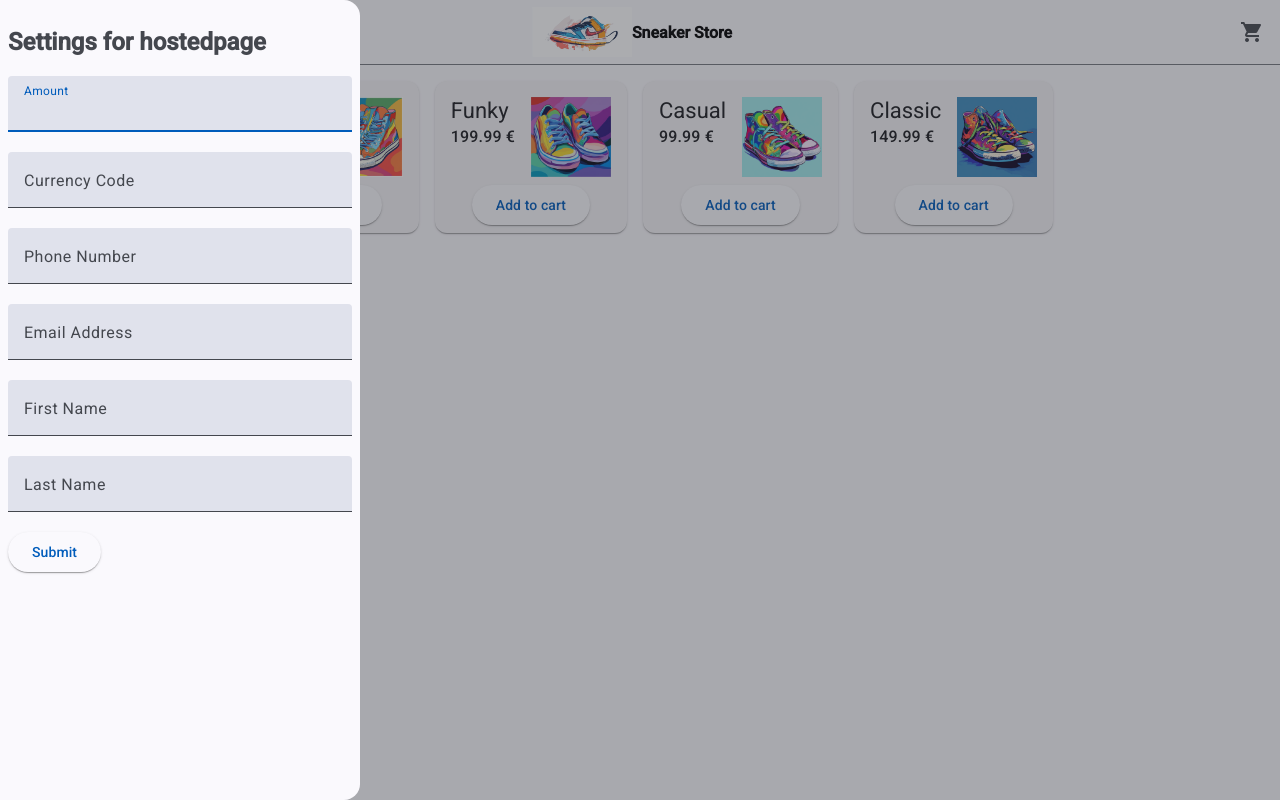
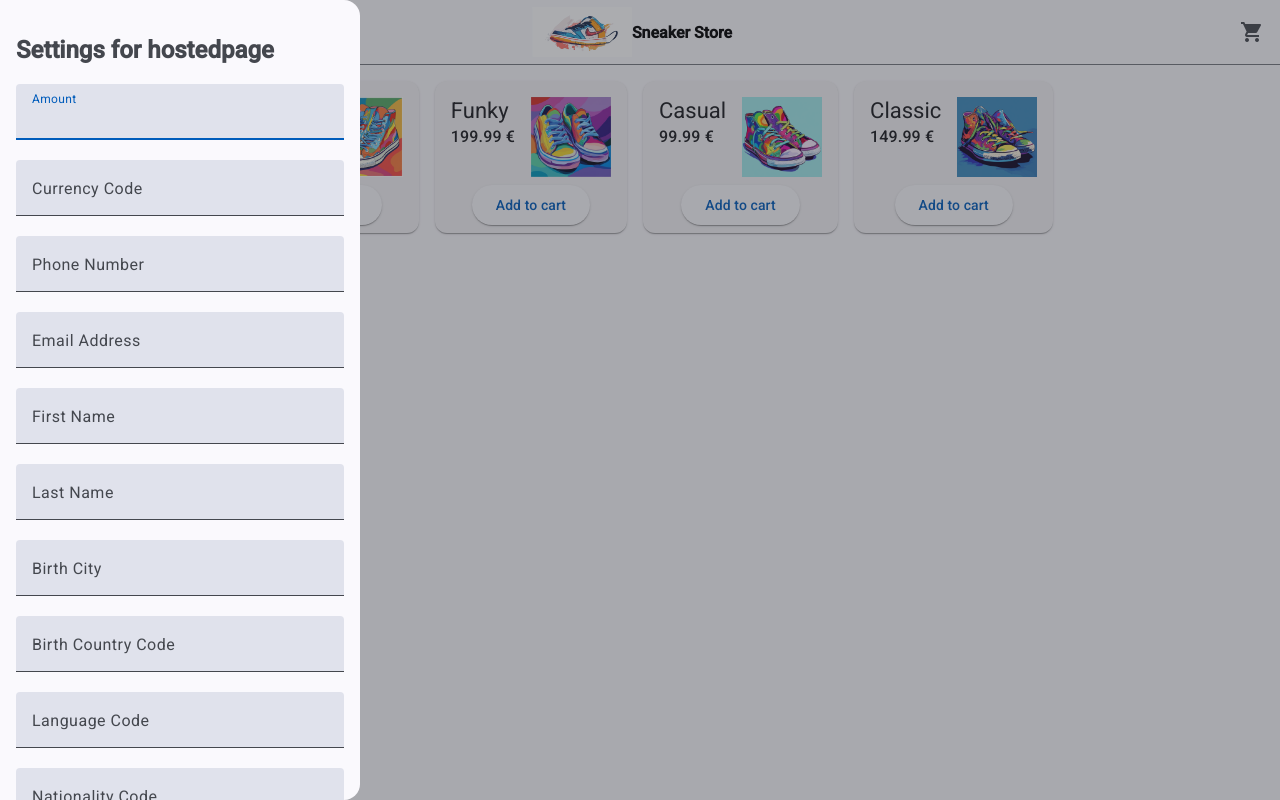
Before and after one commit to MarkusBernhardt/pace-demo-shop, an Angular app: page / in a window 1280 px wide. Both pictures are taken after a click on the button "settings". Built offline with nearby package versions, Linux system fonts and the light colour scheme.

Commit message:
Some additional fields for the hostedPage config

```diff
--- a/src/app/hosted-page/hosted-page-settings/hosted-page-settings.component.html
+++ b/src/app/hosted-page/hosted-page-settings/hosted-page-settings.component.html
@@ -1,35 +1,79 @@
-<div class="p-2">
+<div class="p-4">
   <h2>Settings for hostedpage</h2>
   <form [formGroup]="hostedPageForm" (ngSubmit)="onSubmit()">
     <mat-form-field class="w-100">
       <mat-label>Amount</mat-label>
-            <input matInput formControlName="amount">
+      <input matInput formControlName="amount" />
     </mat-form-field>
     <mat-form-field class="w-100">
       <mat-label>Currency Code</mat-label>
-            <input matInput formControlName="currencyCode">
+      <input matInput formControlName="currencyCode" />
     </mat-form-field>
     <mat-form-field class="w-100">
       <mat-label>Phone Number</mat-label>
-            <input matInput formControlName="phoneNumber">
+      <input matInput formControlName="phoneNumber" />
     </mat-form-field>
     <mat-form-field class="w-100">
       <mat-label>Email Address</mat-label>
-            <input matInput formControlName="emailAddress">
+      <input matInput formControlName="emailAddress" />
     </mat-form-field>
     <mat-form-field class="w-100">
       <mat-label>First Name</mat-label>
-            <input matInput formControlName="firstName">
+      <input matInput formControlName="firstName" />
     </mat-form-field>
     <mat-form-field class="w-100">
       <mat-label>Last Name</mat-label>
-            <input matInput formControlName="lastName">
+      <input matInput formControlName="lastName" />
     </mat-form-field>
     <!--         <mat-form-field class="w-100">
             <mat-label>Birth Date</mat-label>
             <input matInput [matDatepicker]="picker" formControlName="birthDate">
             <mat-datepicker #picker></mat-datepicker>
         </mat-form-field> -->
+    <mat-form-field class="w-100">
+      <mat-label>Birth City</mat-label>
+      <input matInput formControlName="birthCity" />
+    </mat-form-field>
+    <mat-form-field class="w-100">
+      <mat-label>Birth Country Code</mat-label>
+      <input matInput formControlName="birthCountryCode" />
+    </mat-form-field>
+    <mat-form-field class="w-100">
+      <mat-label>Language Code</mat-label>
+      <input matInput formControlName="languageCode" />
+    </mat-form-field>
+    <mat-form-field class="w-100">
+      <mat-label>Nationality Code</mat-label>
+      <input matInput formControlName="nationalityCode" />
+    </mat-form-field>
+    <mat-form-field class="w-100">
+      <mat-label>Street Name</mat-label>
+      <input matInput formControlName="streetName" />
+    </mat-form-field>
+    <mat-form-field class="w-100">
+      <mat-label>House Number</mat-label>
+      <input matInput formControlName="houseNumber" />
+    </mat-form-field>
+    <mat-form-field class="w-100">
+      <mat-label>Additional Address Line</mat-label>
+      <input matInput formControlName="additionalAddressLine" />
+    </mat-form-field>
+    <mat-form-field class="w-100">
+      <mat-label>Postal Code</mat-label>
+      <input matInput formControlName="postalCode" />
+    </mat-form-field>
+    <mat-form-field class="w-100">
+      <mat-label>City</mat-label>
+      <input matInput formControlName="city" />
+    </mat-form-field>
+    <mat-form-field class="w-100">
+      <mat-label>State Code</mat-label>
+      <input matInput formControlName="stateCode" />
+    </mat-form-field>
+    <mat-form-field class="w-100">
+      <mat-label>Country Code</mat-label>
+      <input matInput formControlName="countryCode" />
+    </mat-form-field>
     <button mat-raised-button color="primary" type="submit">Submit</button>
   </form>
 </div>
```
Lines whose indentation alone changed are shown as unchanged.
